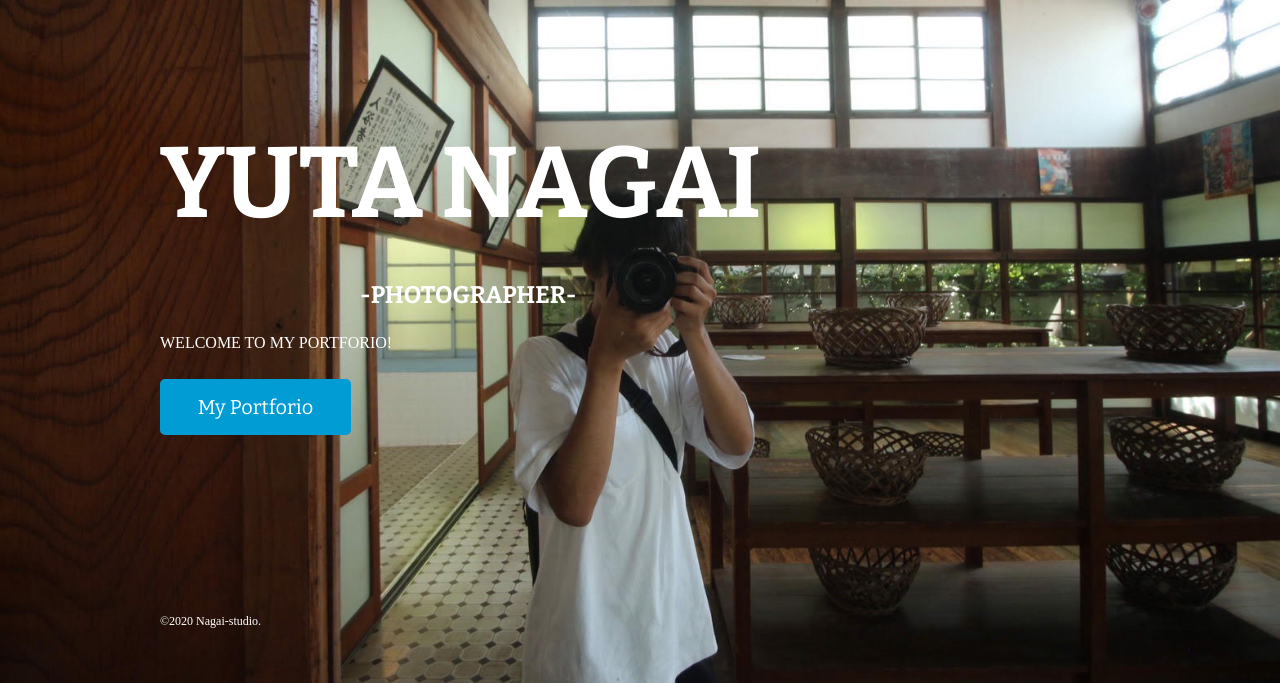
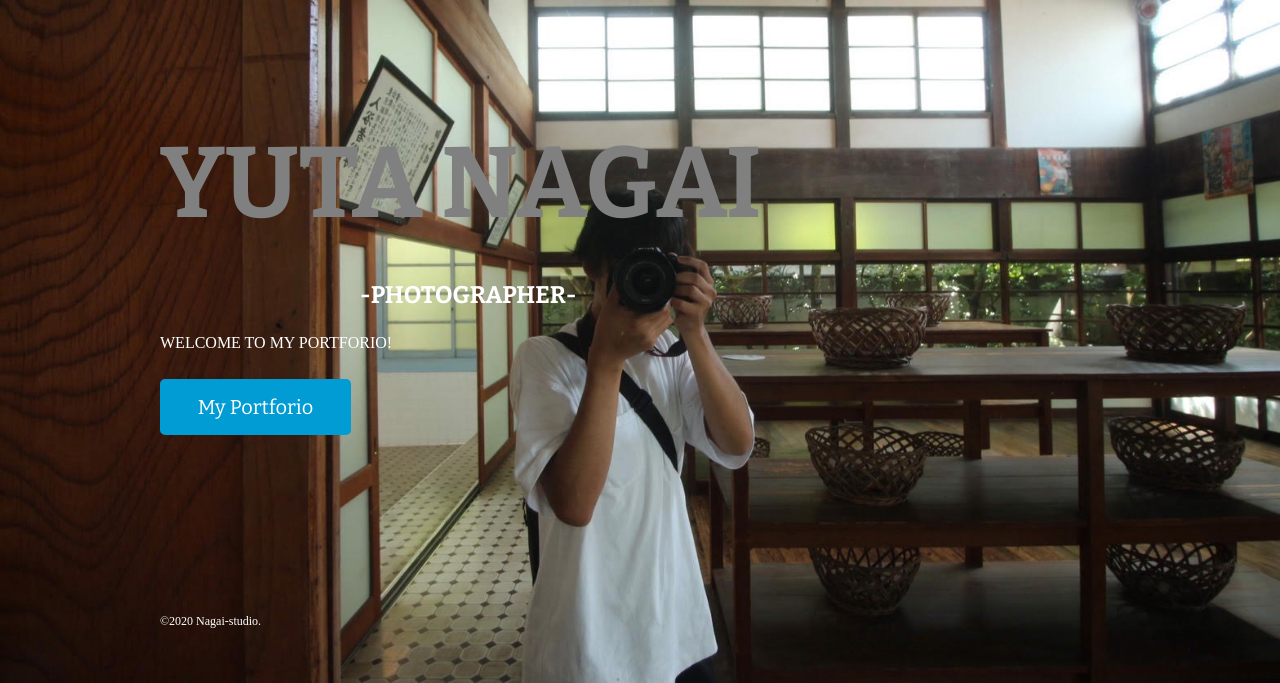
Before and after one commit to kai-travel/yuta-nagai-photo, a plain HTML site: page index.html in a window 1280 px wide. Shown: the part 117-800 px from the top of the page. Drawn offline with nearby package versions, Linux system fonts and the light colour scheme.

Commit message:
Update style.css

```diff
--- a/css/style.css
+++ b/css/style.css
@@ -95,7 +95,7 @@ footer small {
 #index h1 {
   font-size: 100px;
   line-height: 1;
-  color: #ffffff;
+  color: #808080;
   font-family: 'Bitter', serif;
   margin-bottom: 50px;
   border: none;
```
